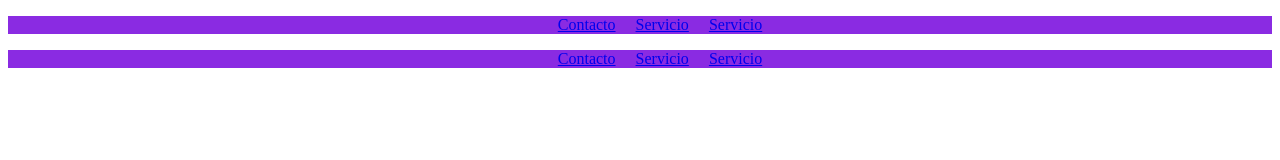
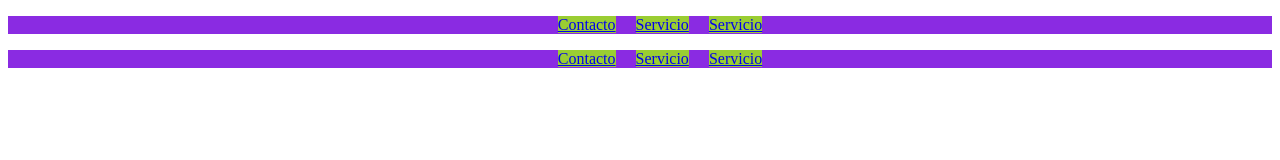
Before and after one commit to santoroignacio/claseGit-sitio_web, a plain HTML site: page index.html in a window 1280 px wide. Drawn offline with Linux system fonts and the light colour scheme.

Commit message:
Define fondo de nav bar

```diff
--- a/style.css
+++ b/style.css
@@ -15,3 +15,6 @@ ul{
     background-color: blueviolet;
     color: whitesmoke;
 }
+nav a {
+    background-color: yellowgreen;
+}
```
